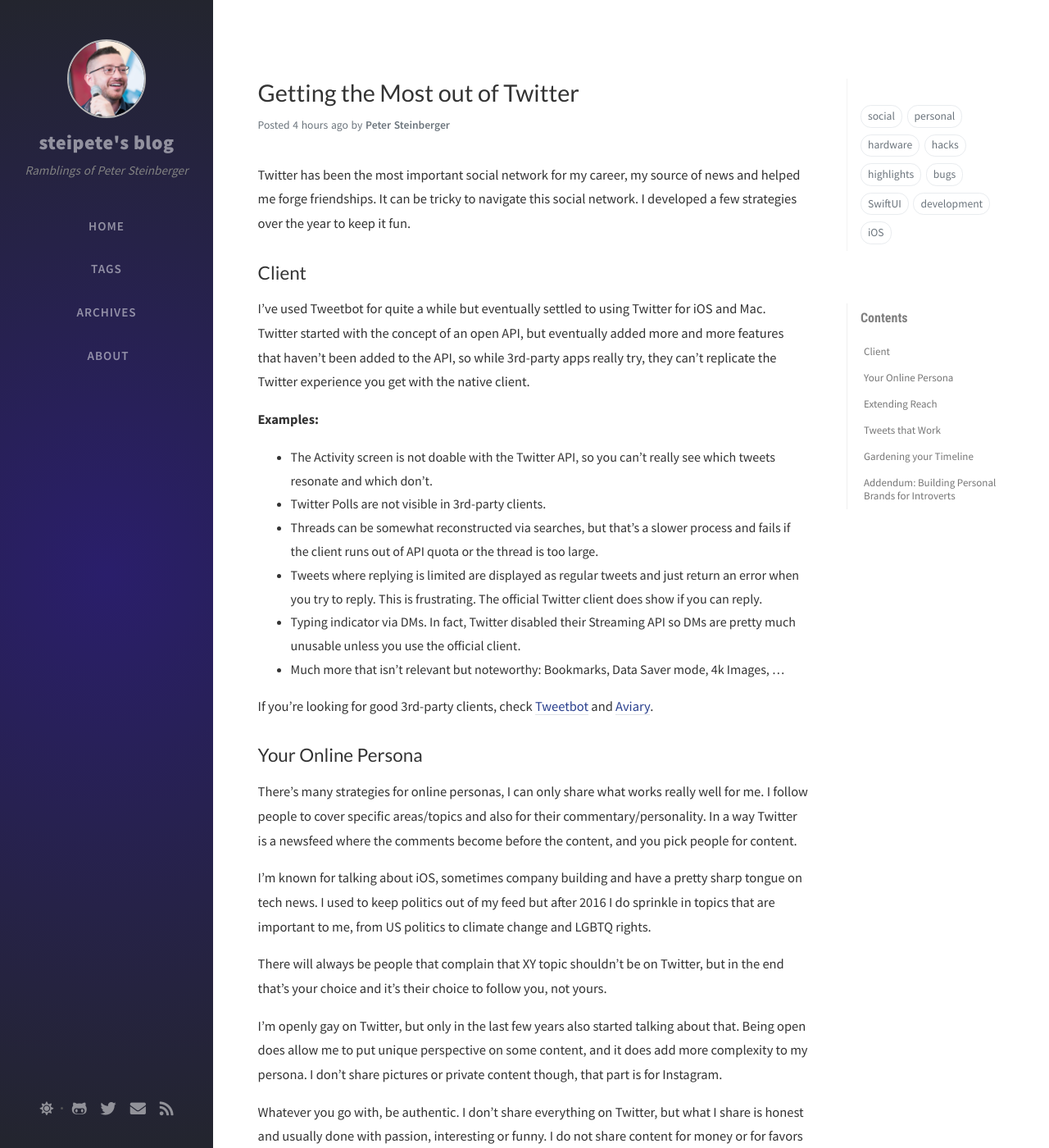
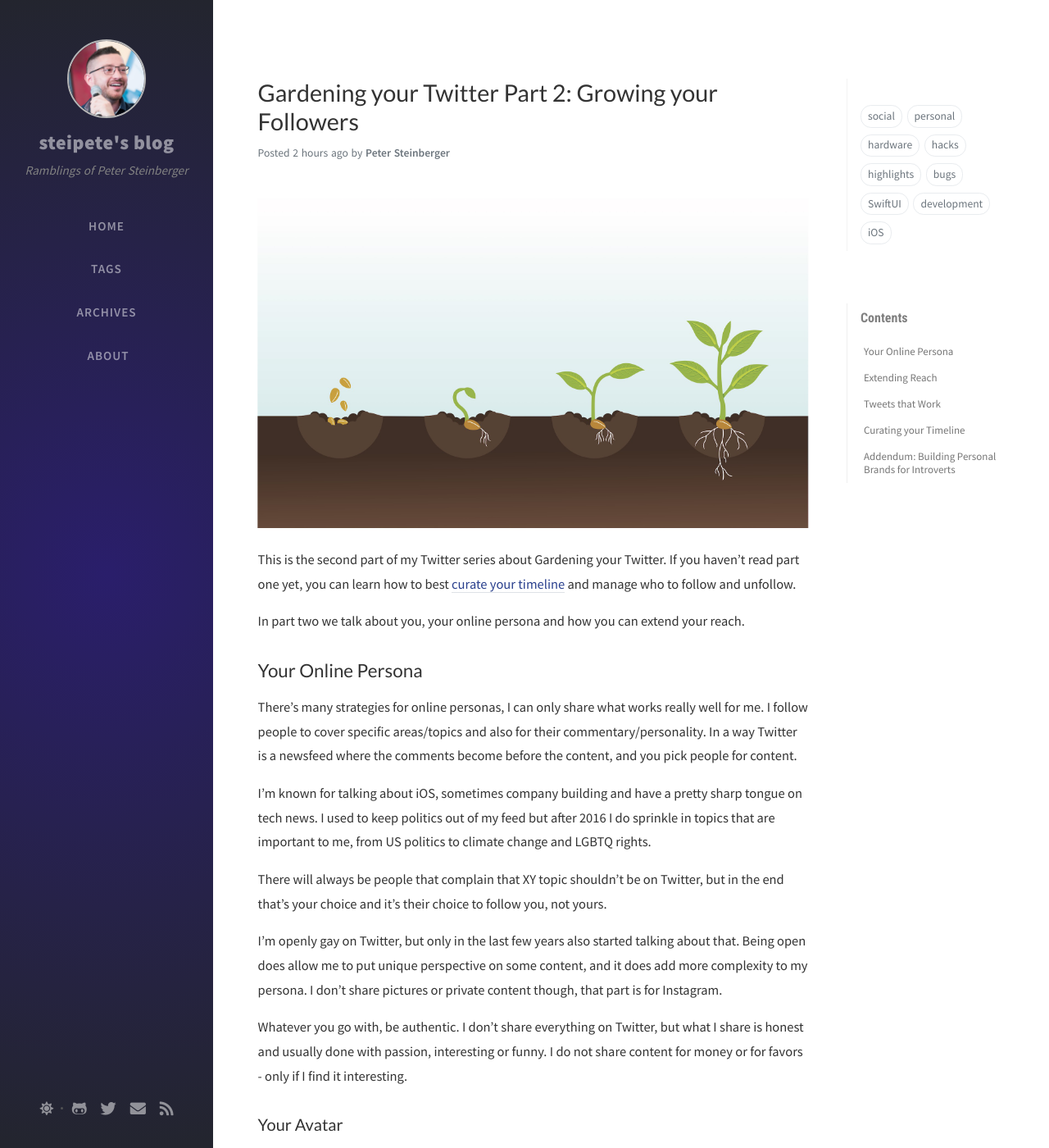
Before and after one commit to steipete/steipete.com, a Jekyll site: the page built from _posts/2020-10-18-growing-your-twitter-followers.md, in a window 1280 px wide and 1400 px high. Shown: the whole window at 82% size. Built offline with Jekyll 4.4.1, drawn with Linux system fonts in a browser that asks for light colours; nearby versions of some CDN libraries; comment, search, counter and statistics services are not loaded; some of the changed text lies outside the part shown.

Commit message:
rename articles

```diff
--- a/_posts/2020-10-7-getting-the-most-out-of-twitter.md
+++ b/_posts/2020-10-18-growing-your-twitter-followers.md
@@ -1,31 +1,15 @@
 ---
 layout: post
-title: "Getting the Most out of Twitter"
-date: 2020-10-18 08:00:00 +0200
+title: "Gardening your Twitter Part 2: Growing your Followers"
+date: 2020-10-18 10:00:00 +0200
 tags: social
-image: /assets/img/2020/make-twitter-work/settings.png
-description: "Make Twitter work for you."
+image: /assets/img/2020/make-twitter-work/gardening-growing.jpg
+description: "In part two we talk about you, your online persona and how you can extend your reach."
 ---
 
-<style type="text/css">
-div.post-content > img:first-child { display:none; }
-</style>
+This is the second part of my Twitter series about Gardening your Twitter. If you haven't read part one yet, you can learn how to best [curate your timeline](/posts/curating-your-twitter-timeline/) and manage who to follow and unfollow.
 
-Twitter has been the most important social network for my career, my source of news and helped me forge friendships. It can be tricky to navigate this social network. I developed a few strategies over the year to keep it fun.
-
-## Client
-
-I've used Tweetbot for quite a while but eventually settled to using Twitter for iOS and Mac. Twitter started with the concept of an open API, but eventually added more and more features that haven't been added to the API, so while 3rd-party apps really try, they can't replicate the Twitter experience you get with the native client.
-
-**Examples:**
-- The Activity screen is not doable with the Twitter API, so you can't really see which tweets resonate and which don't.
-- Twitter Polls are not visible in 3rd-party clients.
-- Threads can be somewhat reconstructed via searches, but that's a slower process and fails if the client runs out of API quota or the thread is too large.
-- Tweets where replying is limited are displayed as regular tweets and just return an error when you try to reply. This is frustrating. The official Twitter client does show if you can reply.
-- Typing indicator via DMs. In fact, Twitter disabled their Streaming API so DMs are pretty much unusable unless you use the official client.
-- Much more that isn't relevant but noteworthy: Bookmarks, Data Saver mode, 4k Images, ...
-
-If you're looking for good 3rd-party clients, check [Tweetbot](https://tapbots.com/tweetbot/) and [Aviary](https://apps.apple.com/us/app/id1522043420).
+In part two we talk about you, your online persona and how you can extend your reach.
 
 ## Your Online Persona
 
@@ -115,9 +99,9 @@
 
 {% twitter https://twitter.com/steipete/status/1281547449660825601 %}
 
-## Gardening your Timeline
+## Curating your Timeline
 
-Who you follow defines your Twitter experience. Learn how you can garden your Twitter Timeline to keep it fun and interesting, [in the second part of this series](/posts/gardening-your-timeline/).
+Who you follow defines your Twitter experience. Learn how you can garden your Twitter Timeline to keep it fun and interesting, [in the second part of this series](/posts/curating-your-twitter-timeline/).
 
 ## Addendum: Building Personal Brands for Introverts
 
```
Also changed, not shown: _posts/2020-10-18-curating-your-twitter-timeline.md (renamed from _posts/2020-10-13-gardening-your-timeline.md, +21 -6 lines), assets/img/2020/make-twitter-work/gardening-curating.jpg (added), assets/img/2020/make-twitter-work/gardening-growing.jpg (renamed from assets/img/2020/make-twitter-work/gardening.jpg).
